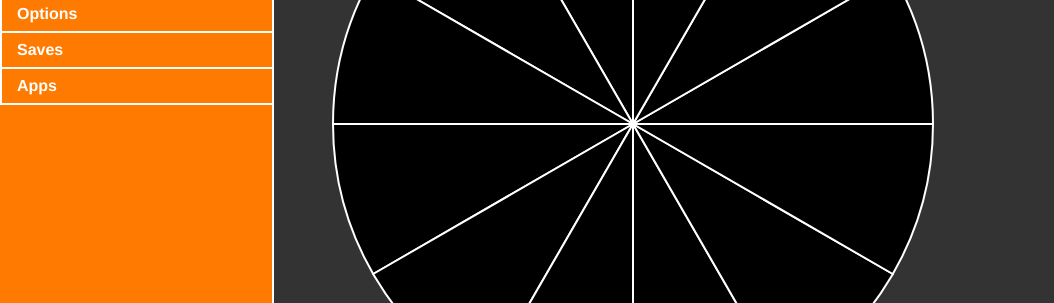
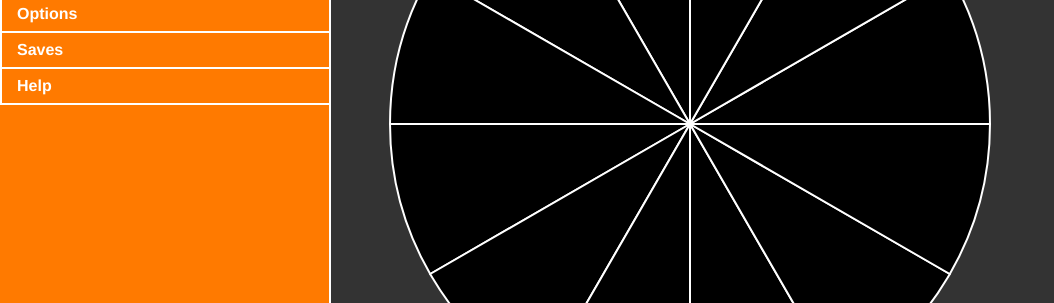
Before and after one commit to yuanl1/clock, a website: page public/index.html in a window 1280 px wide. Shown: the part 231-534 px from the top of the page, without its empty margins (0-1054 px from the left). Drawn offline with Linux system fonts and the light colour scheme; no server answers.

Commit message:
Adding Help Section

```diff
--- a/public/index.html
+++ b/public/index.html
@@ -296,7 +296,15 @@
                         </div>
                     </div>
                 </accordion-group>
-                <accordion-group heading="Apps" is-open="accordion.apps">
+                <accordion-group heading="Help" is-open="accordion.apps">
+                    <ol>
+                        <li>Click on a section in the circle</li>
+                        <li>Shift-Click to select multiple</li>
+                        <li>Choose a color from the color picker</li>
+                        <li>Reset all settings in Options -> Reset</li>
+                        <li>Save Your Settings in Options -> Save</li>
+                        <li>Load saved settings in Saves</li>
+                    </ol>
                 </accordion-group>
 
             </accordion>
```
